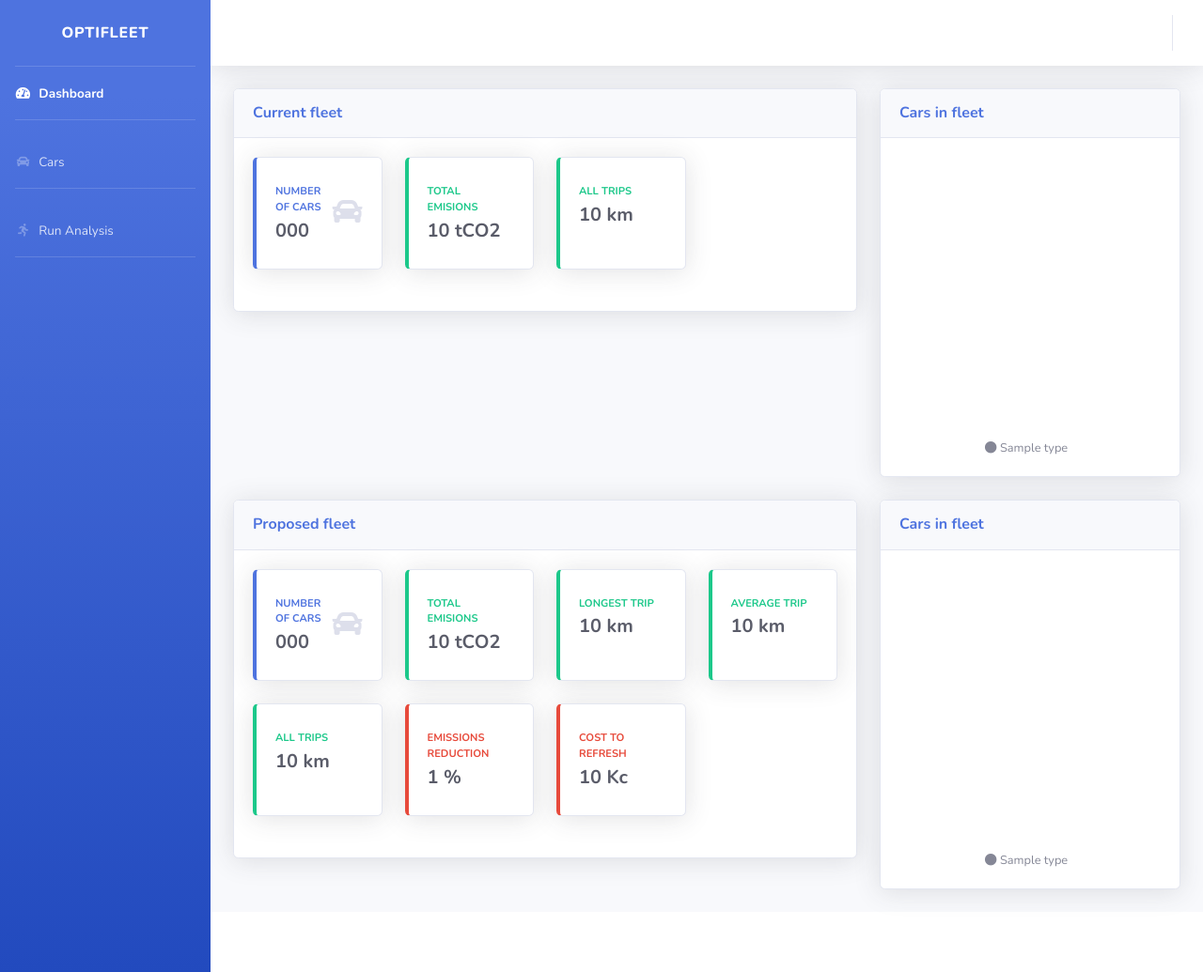
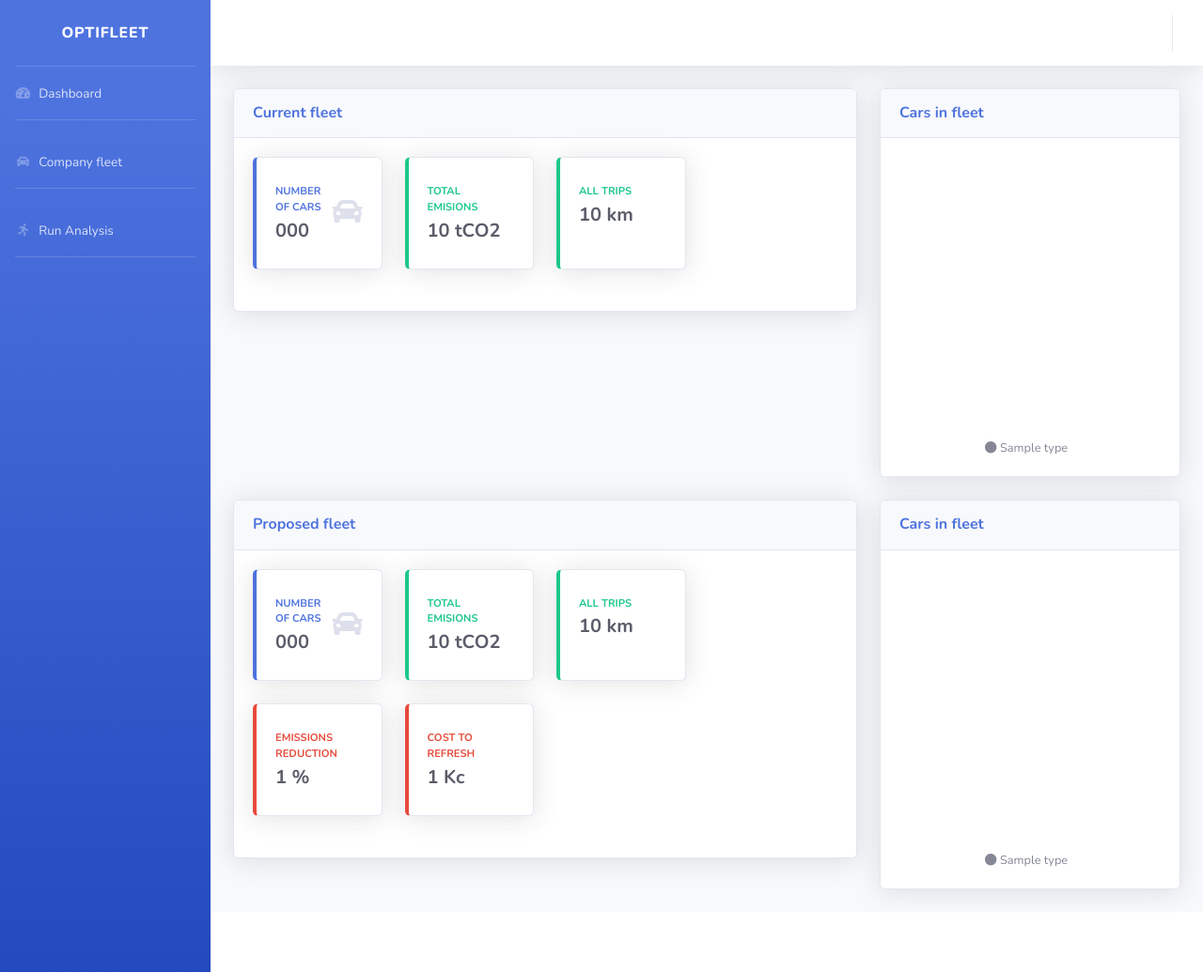
Before and after one commit to pavelkraleu/greenhack-cars, a Django app: template cars/web/templates/data_file_detail.html in a window 1280 px wide. Shown: the whole page at 94% size. Run offline with Django 4.2, Linux system fonts and the light colour scheme; the template is opened without the code that fills it: most values are stand-ins (such as "Sample title", 1, 10 or a date in 2020); a map, chart or similar area stays blank; some libraries are stand-ins or nearby versions.

Commit message:
Minor changes to templates

```diff
--- a/cars/web/templates/base.html
+++ b/cars/web/templates/base.html
@@ -44,7 +44,7 @@
         <hr class="sidebar-divider my-0">
 
         <!-- Nav Item - Dashboard -->
-        <li class="nav-item active">
+        <li class="nav-item">
             <a class="nav-link" href="/">
                 <i class="fas fa-fw fa-tachometer-alt"></i>
                 <span>Dashboard</span></a>
@@ -133,7 +133,7 @@
         <li class="nav-item">
             <a class="nav-link" href="{% url 'cars_file_detail' %}">
                 <i class="fas fa-fw fa-car"></i>
-                <span>Cars</span></a>
+                <span>Company fleet</span></a>
         </li>
 
         <!-- Divider -->
--- a/cars/web/templates/data_file_detail.html
+++ b/cars/web/templates/data_file_detail.html
@@ -259,9 +259,9 @@
                                     <div class="row no-gutters align-items-center">
                                         <div class="col mr-2">
                                             <div class="text-xs font-weight-bold text-success text-uppercase mb-1">
-                                                Longest trip
+                                                All trips
                                             </div>
-                                            <div class="h5 mb-0 font-weight-bold text-gray-800">{{ all_proposed_cars_max_distance|intcomma }}
+                                            <div class="h5 mb-0 font-weight-bold text-gray-800">{{ proposed_distances_sum |intcomma }}
                                                 km
                                             </div>
                                         </div>
@@ -273,46 +273,46 @@
                             </div>
                         </div>
 
-                        <div class="col-xl-3 col-md-6 mb-4">
-                            <div class="card border-left-success shadow h-100 py-2">
-                                <div class="card-body">
-                                    <div class="row no-gutters align-items-center">
-                                        <div class="col mr-2">
-                                            <div class="text-xs font-weight-bold text-success text-uppercase mb-1">
-                                                Average trip
-                                            </div>
-                                            <div class="h5 mb-0 font-weight-bold text-gray-800">{{ all_proposed_cars_avg_distance |intcomma }}
-                                                km
-                                            </div>
-                                        </div>
-                                        <div class="col-auto">
-                                            <i class="fas fa-2x text-gray-300"></i>
-                                        </div>
-                                    </div>
-                                </div>
-                            </div>
-                        </div>
+{#                        <div class="col-xl-3 col-md-6 mb-4">#}
+{#                            <div class="card border-left-success shadow h-100 py-2">#}
+{#                                <div class="card-body">#}
+{#                                    <div class="row no-gutters align-items-center">#}
+{#                                        <div class="col mr-2">#}
+{#                                            <div class="text-xs font-weight-bold text-success text-uppercase mb-1">#}
+{#                                                Average trip#}
+{#                                            </div>#}
+{#                                            <div class="h5 mb-0 font-weight-bold text-gray-800">{{ all_proposed_cars_avg_distance |intcomma }}#}
+{#                                                km#}
+{#                                            </div>#}
+{#                                        </div>#}
+{#                                        <div class="col-auto">#}
+{#                                            <i class="fas fa-2x text-gray-300"></i>#}
+{#                                        </div>#}
+{#                                    </div>#}
+{#                                </div>#}
+{#                            </div>#}
+{#                        </div>#}
                     </div>
                     <div class="row">
-                        <div class="col-xl-3 col-md-6 mb-4">
-                            <div class="card border-left-success shadow h-100 py-2">
-                                <div class="card-body">
-                                    <div class="row no-gutters align-items-center">
-                                        <div class="col mr-2">
-                                            <div class="text-xs font-weight-bold text-success text-uppercase mb-1">
-                                                All trips
-                                            </div>
-                                            <div class="h5 mb-0 font-weight-bold text-gray-800">{{ all_proposed_cars_sum_distance |intcomma }}
-                                                km
-                                            </div>
-                                        </div>
-                                        <div class="col-auto">
-                                            <i class="fas fa-2x text-gray-300"></i>
-                                        </div>
-                                    </div>
-                                </div>
-                            </div>
-                        </div>
+{#                        <div class="col-xl-3 col-md-6 mb-4">#}
+{#                            <div class="card border-left-success shadow h-100 py-2">#}
+{#                                <div class="card-body">#}
+{#                                    <div class="row no-gutters align-items-center">#}
+{#                                        <div class="col mr-2">#}
+{#                                            <div class="text-xs font-weight-bold text-success text-uppercase mb-1">#}
+{#                                                All trips#}
+{#                                            </div>#}
+{#                                            <div class="h5 mb-0 font-weight-bold text-gray-800">{{ all_proposed_cars_sum_distance |intcomma }}#}
+{#                                                km#}
+{#                                            </div>#}
+{#                                        </div>#}
+{#                                        <div class="col-auto">#}
+{#                                            <i class="fas fa-2x text-gray-300"></i>#}
+{#                                        </div>#}
+{#                                    </div>#}
+{#                                </div>#}
+{#                            </div>#}
+{#                        </div>#}
                         <div class="col-xl-3 col-md-6 mb-4">
                             <div class="card border-left-danger shadow h-100 py-2">
                                 <div class="card-body">
@@ -340,7 +340,7 @@
                                             <div class="text-xs font-weight-bold text-danger text-uppercase mb-1">
                                                 Cost to refresh
                                             </div>
-                                            <div class="h5 mb-0 font-weight-bold text-gray-800">{{ cost_refresh_fleet|intcomma }}
+                                            <div class="h5 mb-0 font-weight-bold text-gray-800">{{ total_sum_refresh|intcomma }}
                                                 Kc
                                             </div>
                                         </div>
```
Also changed, not shown: cars/web/templates/analysis_create.html (+63 -5 lines), cars/web/templates/data_file_cars_detail.html (+24 -10 lines), cars/web/templates/data_file_cars_update.html (+53 -31 lines).
